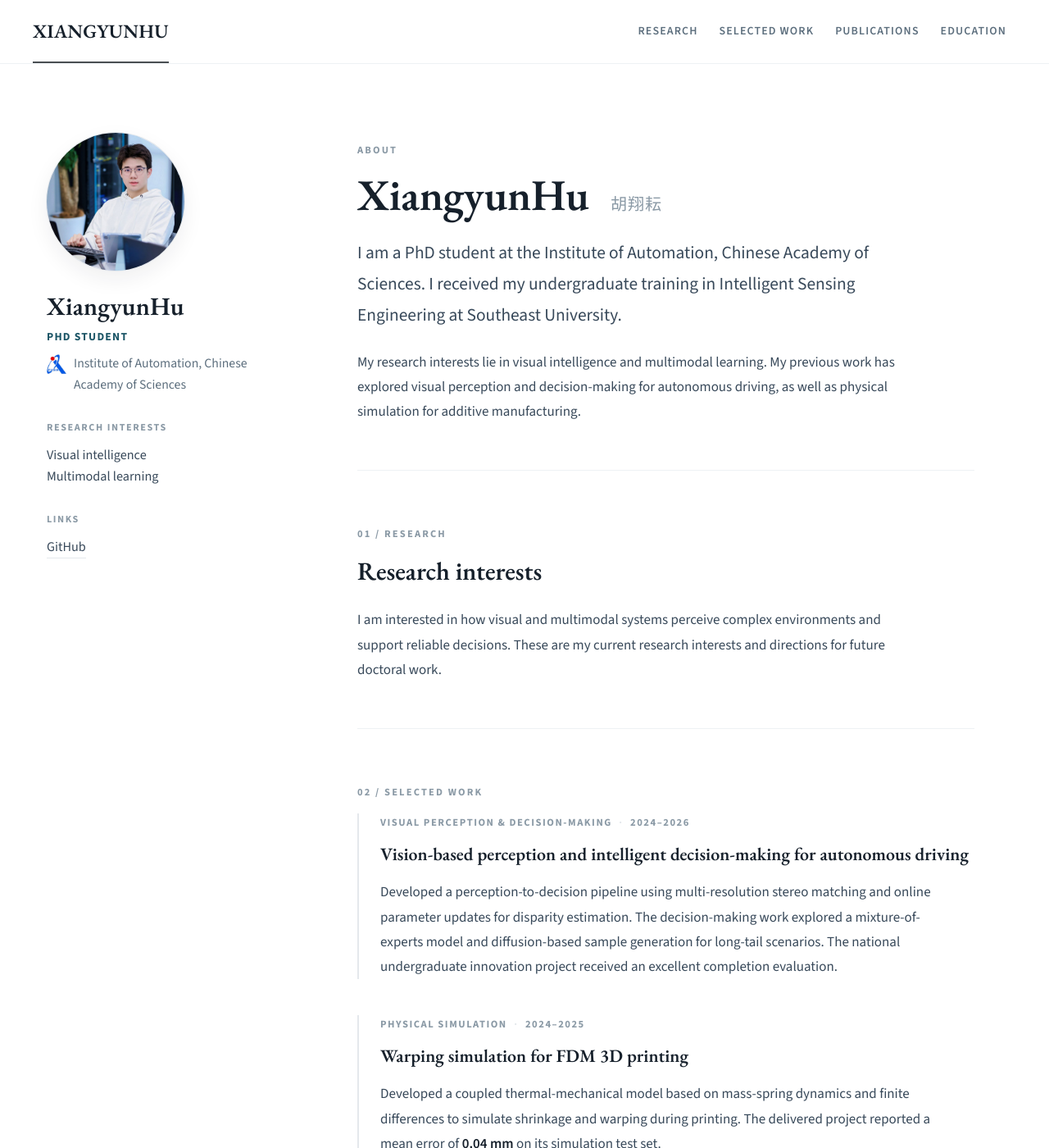
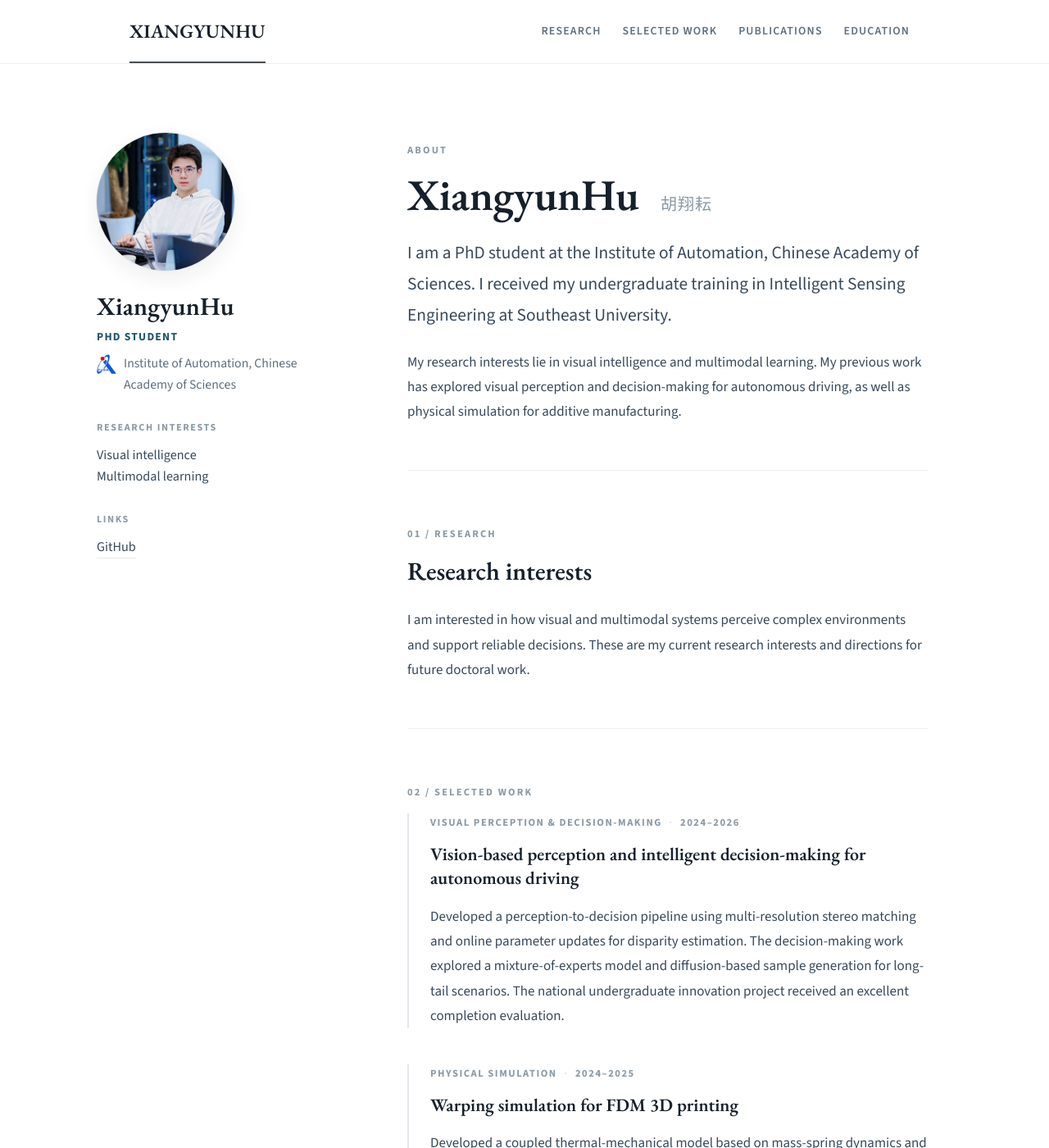
Before and after one commit to RichardHu6666/richardhu6666.github.io, a Jekyll site: the page built from index.html, in a window 1280 px wide and 1400 px high. Shown: the whole window at 82% size. Built offline with Jekyll 4.4.1, drawn with Linux system fonts in a browser that asks for light colours.

Commit message:
Centre the content band instead of stretching it
Widening the shell earlier fixed the outer margins but left the old problem in a
new place: the band was 1280px while rail, gap and measure only need 1044px, so
the content column ran 1082px wide with the text capped at 680px and roughly
380px of dead space opened up to the right of every line.

The shell is now exactly the sum of its parts - rail 300 + gap 64 + measure 680
= 1044px - so there is no leftover column to leave empty, and on windows wider
than that the band centres with equal margins. Measured at 1440px: shell 1044,
content column 681 (hugging the 680 measure, so no void), margins 189px each
side. At 1920px: the same band, centred.

Making the shell any wider cannot widen the text, because the measure caps it -
it would only reopen the void between the rail and the content. 1044px is
therefore the single control point, and --shell-pad stays for windows narrower
than that.

```diff
--- a/_sass/_site.scss
+++ b/_sass/_site.scss
@@ -83,9 +83,14 @@
   --accent-soft:  #2f7f93;
 
   /* Rhythm --------------------------------------------------------------- */
-  --shell-max:    1280px;
-  /* Side margin of the shell. Grows with the viewport so the content band does
-     not sit marooned in the middle of a wide window. */
+  /* Sized so the three pieces fit exactly: rail 300 + gap 64 + measure 680.
+     Making the shell wider than their sum would not widen the text - the
+     measure caps that - it would only open a fresh void between the rail and
+     the content. Anything narrower squeezes the text. So this is the only
+     control point, and on wider windows the band simply centres. */
+  --shell-max:    1044px;
+  /* Side margin of the shell. Only bites below --shell-max, where it keeps the
+     text off the window edge. */
   --shell-pad:    40px;
   --sidebar-w:    300px;
   /* Line length for running text. Expressed in px rather than `ch` because the
```
